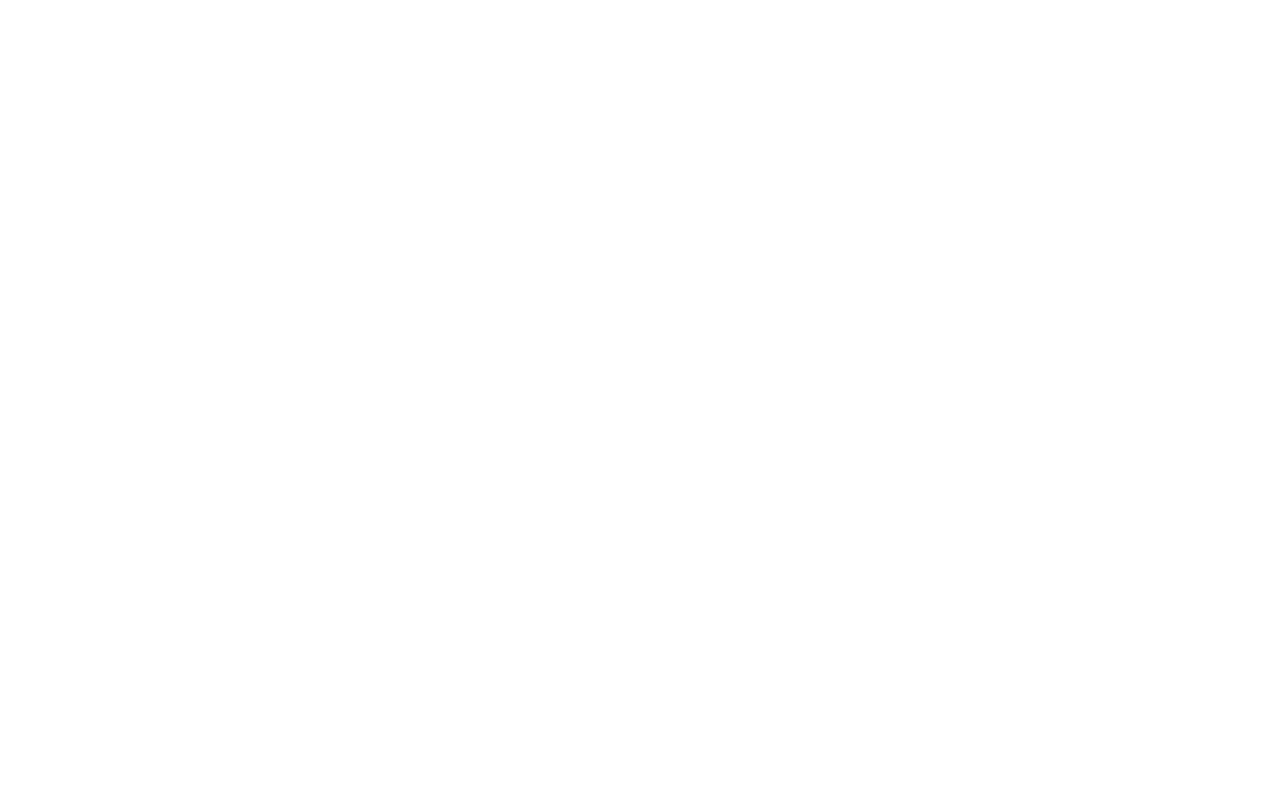
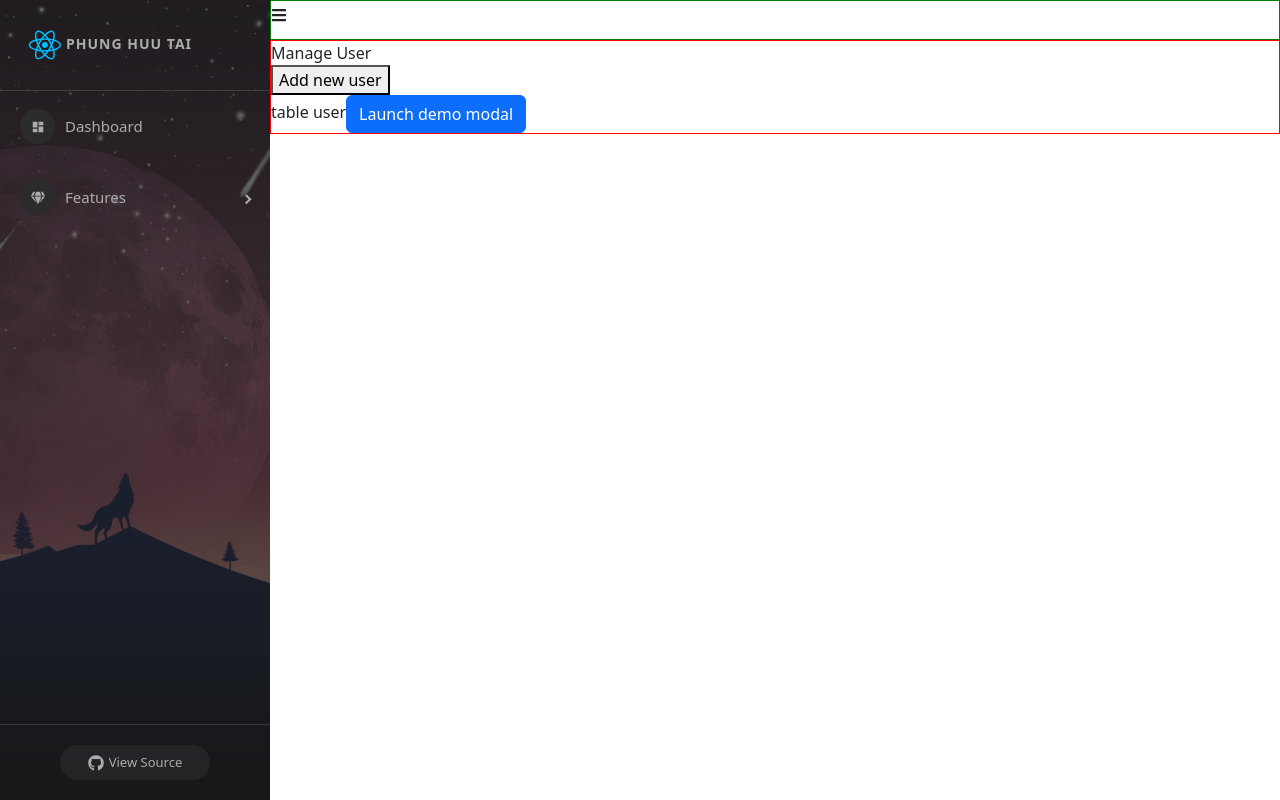
Before and after one commit to PhungHuuTai/Base-react-redux, a React (Create React App) app: page /admins/manage-users in a window 1280 px wide. Before the commit this address had no page. Built offline with nearby package versions, Linux system fonts and the light colour scheme.

Commit message:
Modal create a new user

```diff
--- a/src/App.scss
+++ b/src/App.scss
@@ -75,6 +75,7 @@
           background-color: #303030;
           color: white;
           height: 40px;
+          border: none;
 
           &:hover {
             background-color: black;
--- a/src/components/Admin/Admin.scss
+++ b/src/components/Admin/Admin.scss
@@ -5,4 +5,16 @@
             height: 100vh !important;
         }
     }
+
+    .admin-content {
+        width: 100%;
+        .admin-header {
+            height: 40px;
+            border: 1px solid green;
+        }
+
+        .admin-main {
+            border: 1px solid red;
+        }
+    }
 }
--- /dev/null
+++ b/src/components/Admin/Content/Dashboard.js
@@ -0,0 +1,9 @@
+const Dashboard = (props) => {
+    return (
+        <div>
+            Dash board
+        </div>
+    )
+}
+
+export default Dashboard;
--- /dev/null
+++ b/src/components/Admin/Content/ManageUser.js
@@ -0,0 +1,22 @@
+import ModalCreateUser from "./ModalCreateUser";
+
+const ManageUser = (props) => {
+    return (
+        <div className="manage-user-container">
+            <div className="title">
+                Manage User
+            </div>
+            <div className="users-content">
+                <div>
+                    <button>Add new user</button>
+                </div>
+                <div>
+                    table user
+                    <ModalCreateUser />
+                </div>
+            </div>
+        </div>
+    )
+}
+
+export default ManageUser;
--- /dev/null
+++ b/src/components/Admin/Content/ModalCreateUser.js
@@ -0,0 +1,61 @@
+import { useState } from 'react';
+import Button from 'react-bootstrap/Button';
+import Modal from 'react-bootstrap/Modal';
+
+const ModalCreateUser = () => {
+    const [show, setShow] = useState(false);
+
+    const handleClose = () => setShow(false);
+    const handleShow = () => setShow(true);
+
+    return (
+        <>
+            <Button variant="primary" onClick={handleShow}>
+                Launch demo modal
+            </Button>
+
+            <Modal show={show} onHide={handleClose} size='xl' backdrop='static'>
+                <Modal.Header closeButton>
+                    <Modal.Title>Add new user</Modal.Title>
+                </Modal.Header>
+                <Modal.Body>
+                    <form className="row g-3">
+                        <div className="col-md-6">
+                            <label className="form-label">Email</label>
+                            <input type="email" className="form-control" />
+                        </div>
+                        <div className="col-md-6">
+                            <label className="form-label">Password</label>
+                            <input type="password" className="form-control" />
+                        </div>
+                        <div className="col-md-6">
+                            <label className="form-label">Username</label>
+                            <input type="text" className="form-control" />
+                        </div>
+                        <div className="col-md-4">
+                            <label className="form-label">Role</label>
+                            <select className="form-select">
+                                <option selected value="USER">USER</option>
+                                <option value="ADMIN">ADMIN</option>
+                            </select>
+                        </div>
+                        <div className='col-md-12'>
+                            <label className="form-label">Image</label>
+                            <input type="file"/>
+                        </div>
+                    </form>
+                </Modal.Body>
+                <Modal.Footer>
+                    <Button variant="secondary" onClick={handleClose}>
+                        Close
+                    </Button>
+                    <Button variant="primary" onClick={handleClose}>
+                        Save Changes
+                    </Button>
+                </Modal.Footer>
+            </Modal>
+        </>
+    );
+}
+
+export default ModalCreateUser;
--- a/src/components/Admin/SideBar.js
+++ b/src/components/Admin/SideBar.js
@@ -13,6 +13,7 @@
 import { MdDashboard } from 'react-icons/md';
 import sidebarBg from '../../assets/image/bg2.jpg';
 import './SideBar.scss';
+import { Link } from 'react-router-dom';
 
 const SideBar = ({ image, collapsed, toggled, handleToggleSidebar }) => {
     return (
@@ -37,7 +38,7 @@
                             whiteSpace: 'nowrap',
                         }}
                     >
-                        <DiReact size={'3em'} color={"00bfff"}/>
+                        <DiReact size={'3em'} color={"00bfff"} />
                         <span>Phung Huu Tai</span>
                     </div>
                 </SidebarHeader>
@@ -48,6 +49,7 @@
                             icon={<MdDashboard />}
                         >
                             Dashboard
+                            <Link to="/admins" />
                         </MenuItem>
                     </Menu>
                     <Menu iconShape="circle">
@@ -55,7 +57,10 @@
                             icon={<FaGem />}
                             title="Features"
                         >
-                            <MenuItem>Users management</MenuItem>
+                            <MenuItem>
+                                Users management
+                                <Link to="/admins/manage-users" />
+                            </MenuItem>
                             <MenuItem>Quiz management</MenuItem>
                             <MenuItem>Question management</MenuItem>
                         </SubMenu>
--- a/src/components/Admin/admin.js
+++ b/src/components/Admin/admin.js
@@ -2,6 +2,7 @@
 import './Admin.scss';
 import { FaBars } from 'react-icons/fa';
 import { useState } from "react";
+import { Outlet } from "react-router-dom";
 
 const Admin = (props) => {
     const [collapsed, setCollapsed] = useState(false);
@@ -18,7 +19,12 @@
                 />
             </div>
             <div className="admin-content">
-                <FaBars onClick={() => handleCollapsed()}/>
+                <div className="admin-header">
+                    <FaBars onClick={() => handleCollapsed()} />
+                </div>
+                <div className="admin-main">
+                    <Outlet />
+                </div>
             </div>
         </div>
     )
--- a/src/index.js
+++ b/src/index.js
@@ -9,6 +9,8 @@
 import User from './components/User/User';
 import Admin from './components/Admin/Admin';
 import HomePage from './components/Home/HomePage';
+import Dashboard from './components/Admin/Content/Dashboard';
+import ManageUser from './components/Admin/Content/ManageUser';
 
 const root = ReactDOM.createRoot(document.getElementById('root'));
 root.render(
@@ -20,7 +22,10 @@
           <Route index element={<HomePage />} />
           <Route path="/users" element={<User />} />
         </Route>
-        <Route path="/admins" element={<Admin />} />
+        <Route path="/admins" element={<Admin />}>
+          <Route index element={<Dashboard />} />
+          <Route path='manage-users' element={<ManageUser />} />
+        </Route>
       </Routes>
     </BrowserRouter>
     {/* </React.StrictMode> */}
```
Lines whose indentation alone changed are shown as unchanged.
